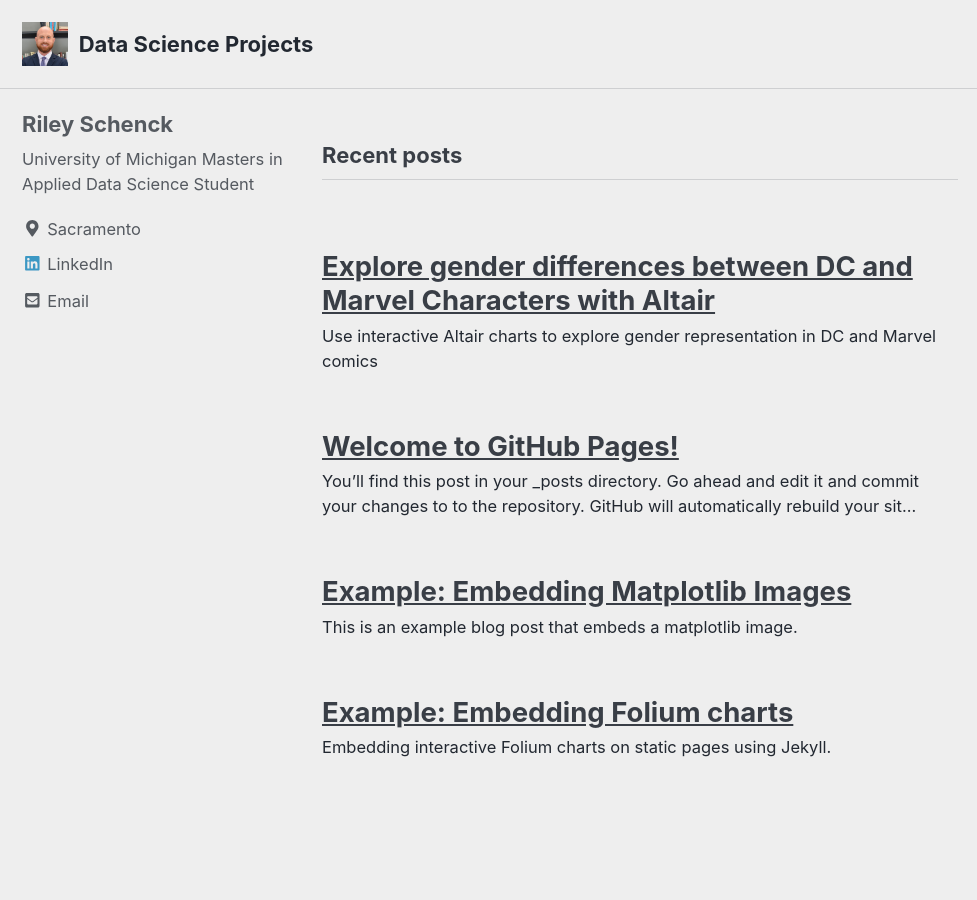
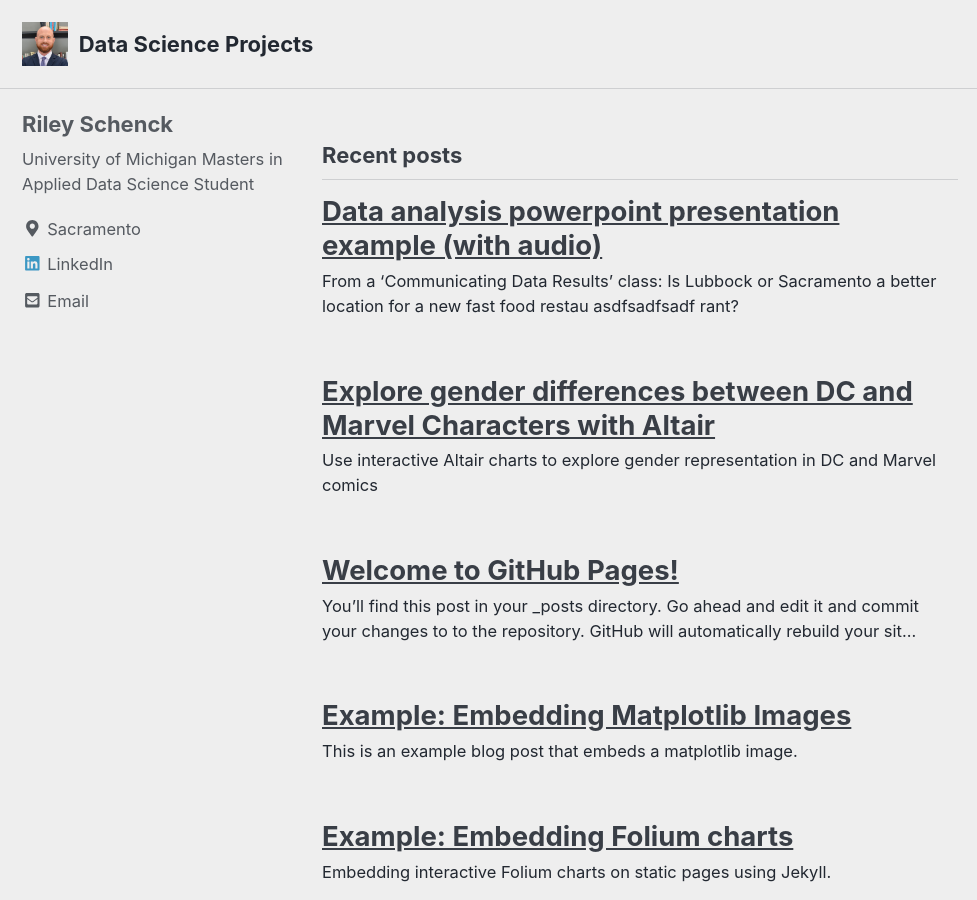
Before and after one commit to rileyschenck/website, a Jekyll site: the page built from index.html, in a window 1280 px wide and 900 px high. Shown: the whole window, without its empty margins (0-977 px from the left). Built offline with Jekyll 4.4.1, drawn with Linux system fonts in a browser that asks for light colours; cached includes are drawn as plain includes; nearby versions of some CDN libraries; a script that is not in the unit is left out; the list of posts is cut into pages by our own code.

Commit message:
Update 2023-03-02-PowerPoint.md

```diff
--- a/_posts/2023-03-02-PowerPoint.md
+++ b/_posts/2023-03-02-PowerPoint.md
@@ -3,7 +3,13 @@ title: "Data analysis powerpoint presentation example (with audio)"
 date: 2023-03-02
 published: true
 tags: [ powerpoint, riley, schenck]
-excerpt: "From a 'Communicating Data Results' class: Is Lubbock or Sacramento a better location for a new fast food restaurant?
+excerpt: "From a 'Communicating Data Results' class: Is Lubbock or Sacramento a better location for a
+
+new fast food restau
+
+asdfsadfsadf
+
+rant?"
 
 toc: true
 toc_sticky: true
```
